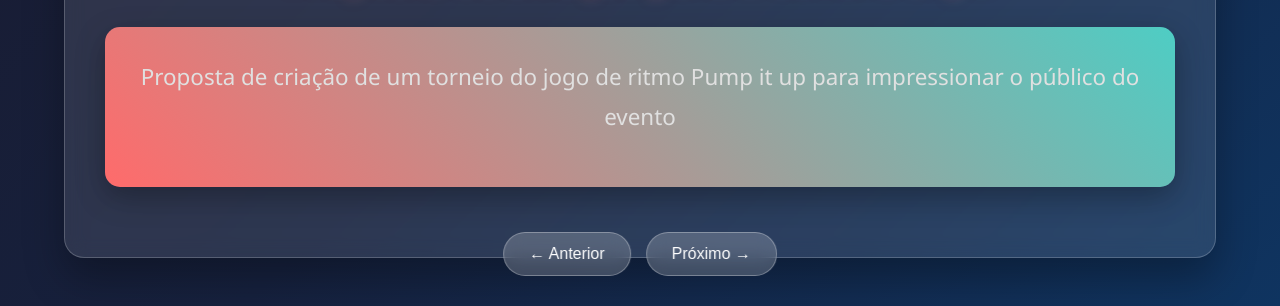
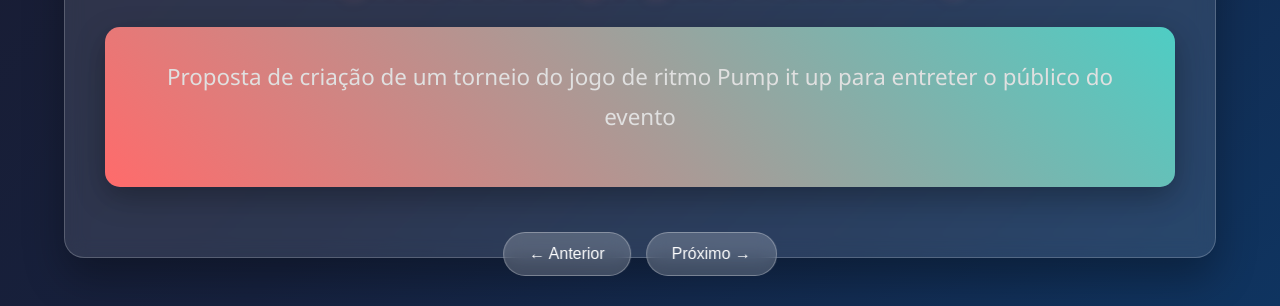
Before and after one commit to jefferson-favetti/canal3-pump-presentation, a plain HTML site: page index.html in a window 1280 px wide. Shown: the part 494-800 px from the top of the page. Drawn offline with Linux system fonts and the light colour scheme.

Commit message:
Pequena correção no slide 1

```diff
--- a/index.html
+++ b/index.html
@@ -708,7 +708,7 @@
             <h1>Torneio Pump It Up</h1>
             <h3>Proposta de atração para o Canal 3 Expo</h3>
             <div class="highlight">
-                <p>Proposta de criação de um torneio do jogo de ritmo Pump it up para impressionar o público do evento</p>
+                <p>Proposta de criação de um torneio do jogo de ritmo Pump it up para entreter o público do evento</p>
             </div>
         </div>
 
```
